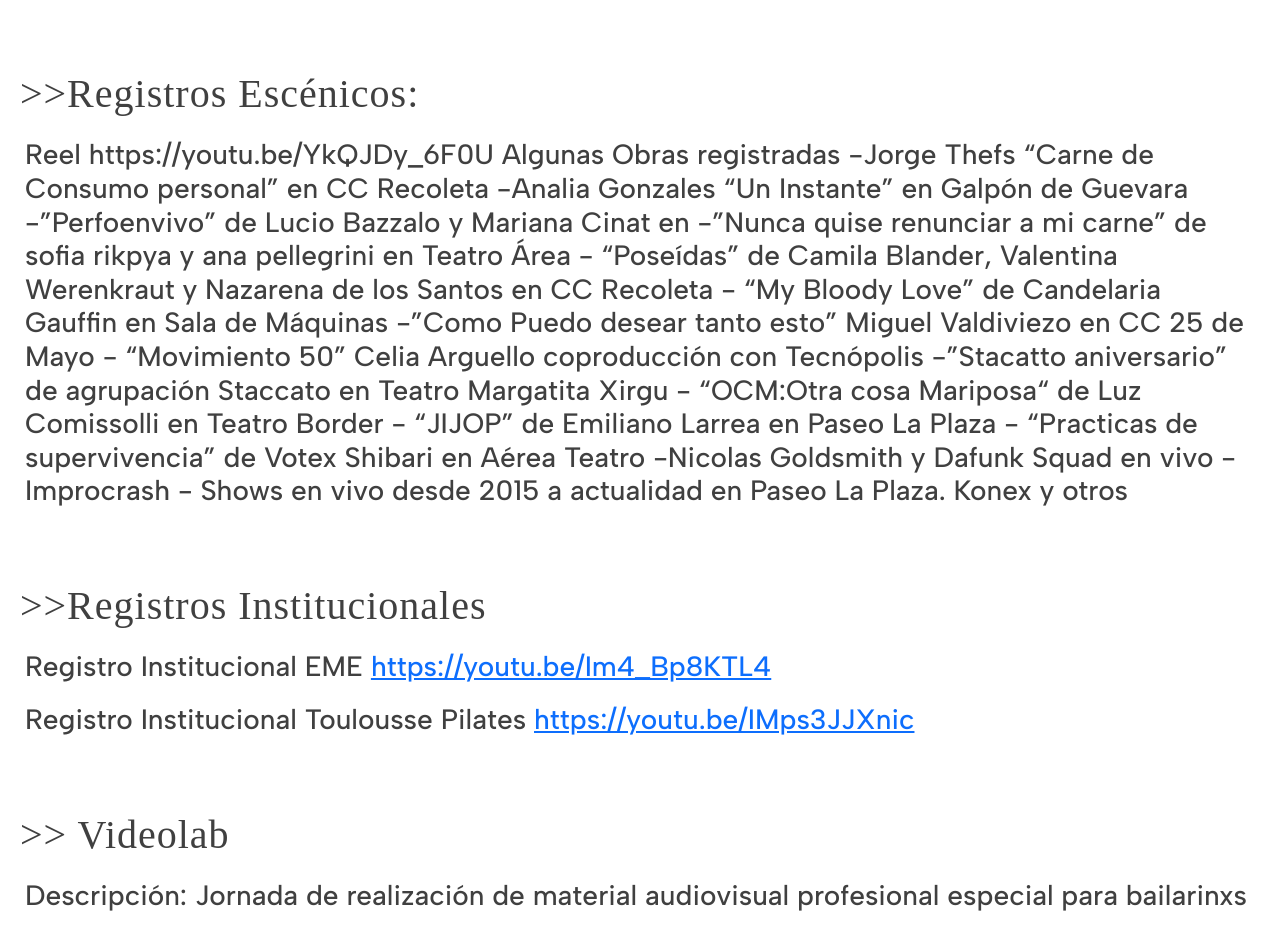
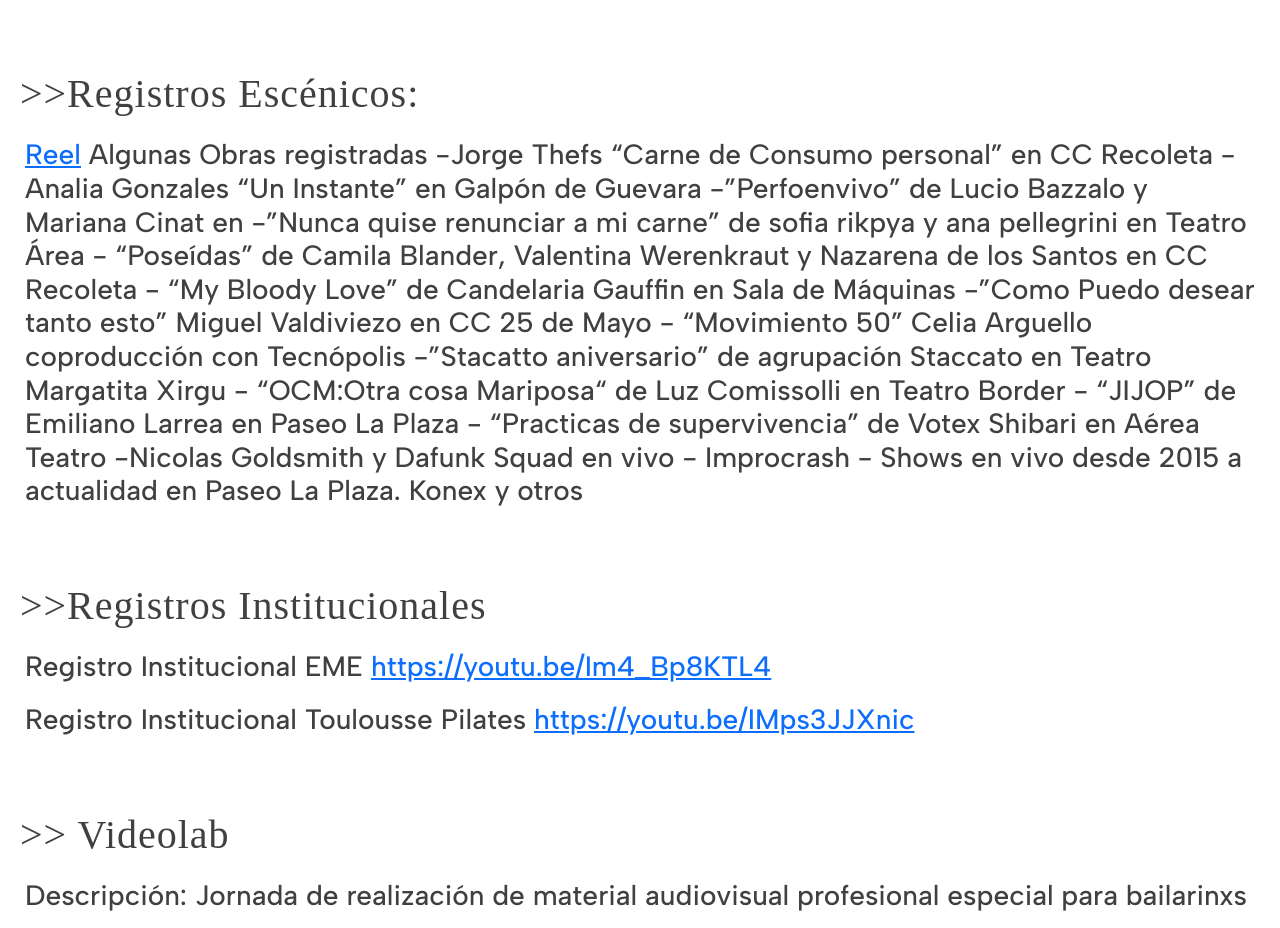
Before and after one commit to DarioMRosiansky/limitrofe, a website: page pages/producciones.html in a window 1280 px wide. Shown: the part 4902-5830 px from the top of the page. Drawn offline with nearby package versions, Linux system fonts and the light colour scheme; a web font is replaced by a local one.

Commit message:
Update producciones.html

```diff
--- a/pages/producciones.html
+++ b/pages/producciones.html
@@ -302,7 +302,7 @@
 
                 <div>
                     <h2 id="ProdEventos"> >>Registros Escénicos: </h2>
-                     <h3>Reel https://youtu.be/YkQJDy_6F0U
+                     <h3> <a href="https://youtu.be/YkQJDy_6F0U">Reel</a>
                         Algunas Obras registradas
                         -Jorge Thefs “Carne de Consumo personal” en CC Recoleta
                         -Analia Gonzales “Un Instante” en Galpón de Guevara
```
